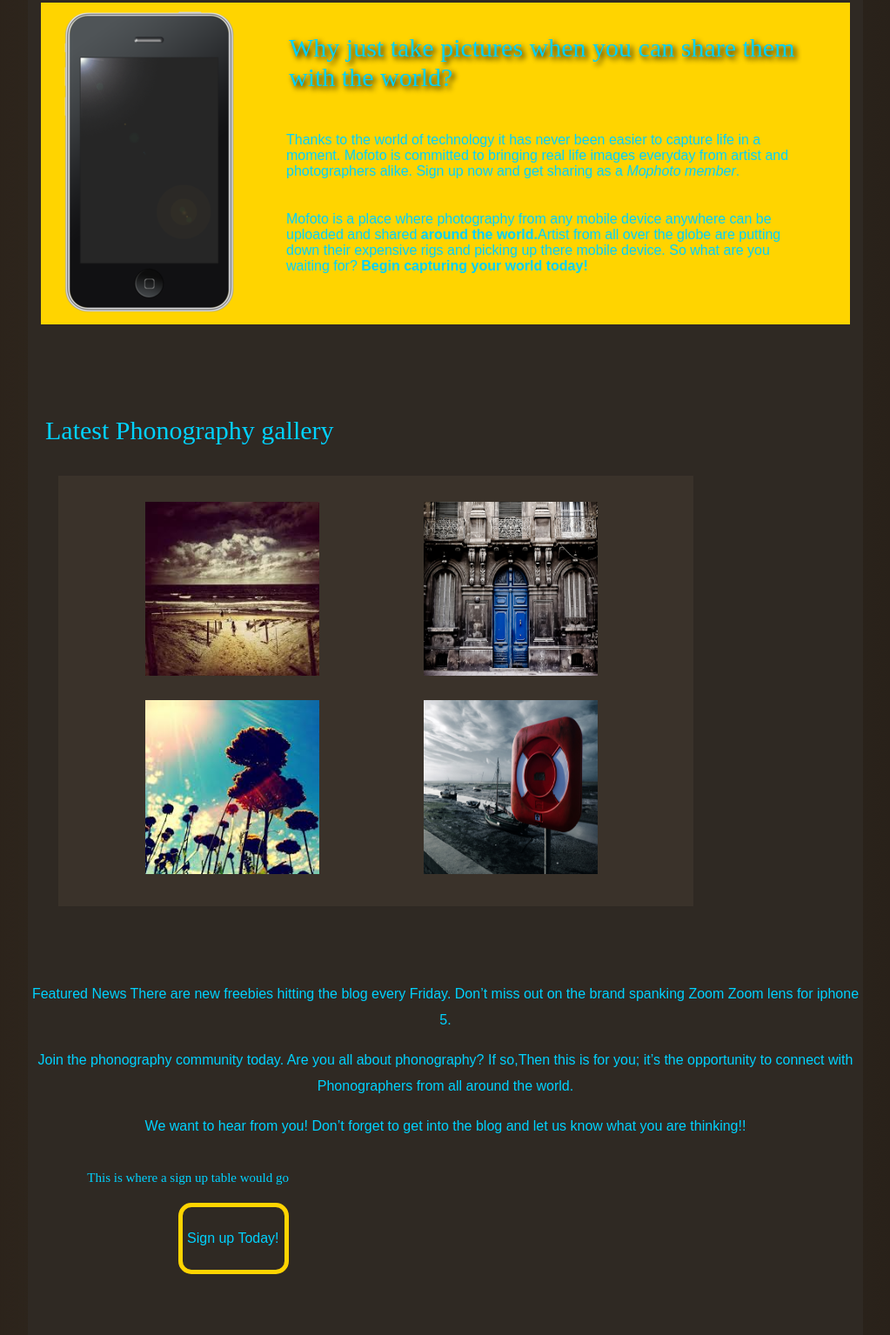
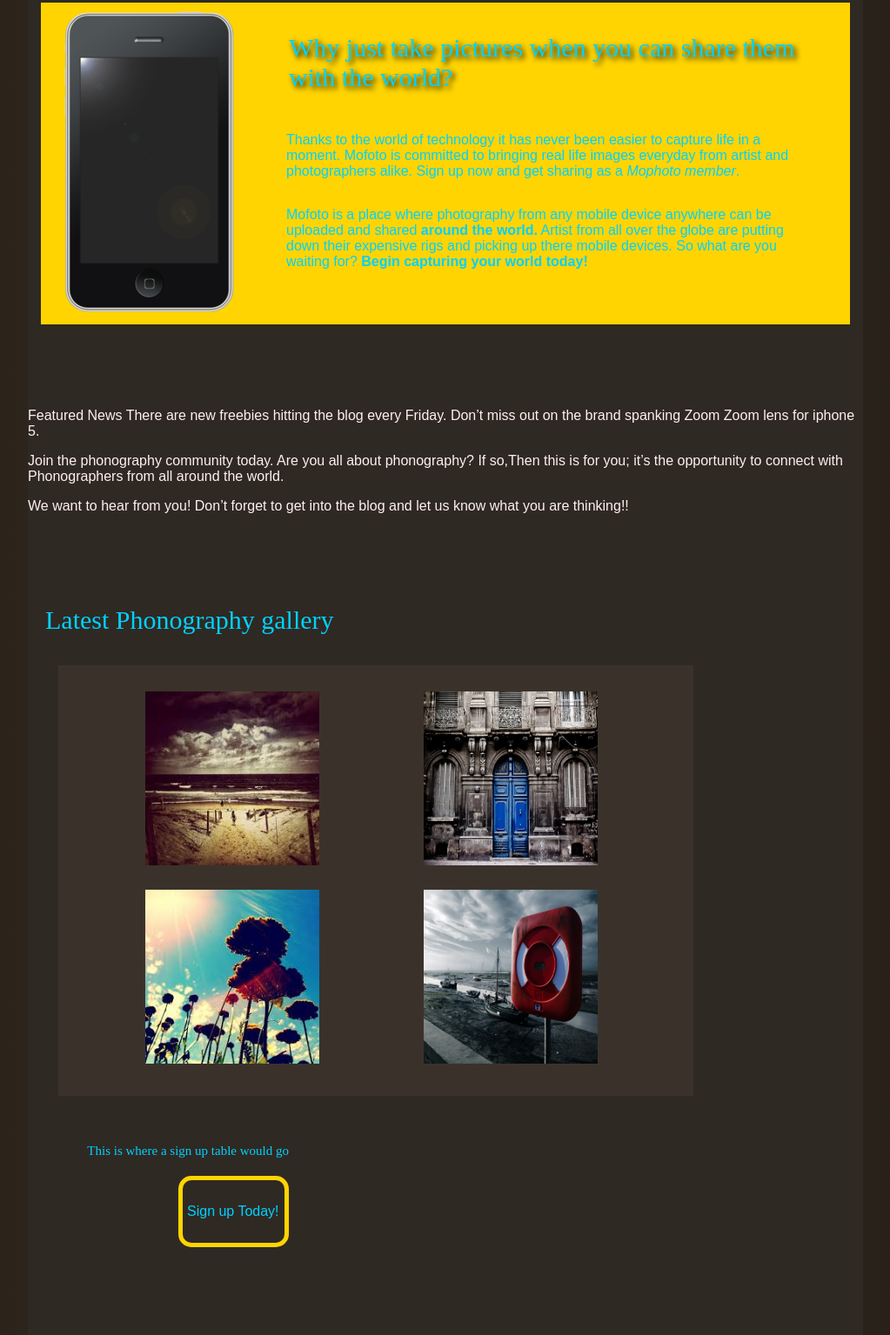
Before and after one commit to pttimturner/wsd, a plain HTML site: page index.html in a window 1280 px wide. Shown: the part 123-1658 px from the top of the page at 87% size, without its empty margins (128-1151 px from the left). Drawn offline with Linux system fonts and the light colour scheme; a web font is replaced by a local one.

Commit message:
Clean up

```diff
--- a/css/main.css
+++ b/css/main.css
@@ -54,7 +54,7 @@ a:link {
 	color: #00d2ff;
 }
 
-a: visited {
+a:visited {
 	color: #00d2ff;
 }
 
@@ -87,7 +87,7 @@ h2 {
 .maincontent {
 	width: 600px;
 	padding-right: 48px;
-	padding-bottom: 5px;
+	padding-bottom: 0px;
 	color: #00d2ff;
 	float: right;
 	clear: both;
@@ -161,7 +161,7 @@ h4 {
 }
 
 #featuredcontent {
-	padding-top:35px;
+	padding-top:65px;
 	-moz-column-count: 3;
 	-moz-column-gap: 20px;
 
--- a/index.html
+++ b/index.html
@@ -33,25 +33,48 @@
 
 
 
-			<p class="maincontent"> Thanks to the world of technology it has never been easier to
-capture life in a moment. Mofoto is committed to bringing real life images
-everyday from artist and photographers alike. Sign up now and get sharing as
-a<em> Mophoto member</em>.
+		<p class="maincontent"> Thanks to the world of technology it has never
+		been easier to capture life in a moment. Mofoto is committed to bringing
+		real life images everyday from artist and photographers alike. Sign up
+		now and get sharing as a<em> Mophoto member</em>.
 		</p>
 
 
-		<p class="maincontent">Mofoto is a place where photography from any mobile device anywhere
-can be uploaded and shared <strong>around the world.</strong>Artist from all over
-the globe are putting down their expensive rigs and picking up there mobile device.
-So what are you waiting for? <strong>Begin capturing your world today!</strong>
+		<p class="maincontent">Mofoto is a place where photography from any mobile
+		device anywhere can be uploaded and shared <strong>around the world.</strong>
+		Artist from all over the globe are putting down their expensive rigs and
+		picking up there mobile devices. So what are you waiting for?
+		<strong>Begin capturing your world today!</strong>
 		</p>
 
-		<div id="iphone">
+			<div id="iphone">
 		<img src="images/IPhone.jpg" alt="iphone photo" title="iphone image">
-		</div>
+			</div>
 
 			</div>
 		</section>
+
+
+
+			<div id="featuredcontent">
+
+
+		<p>Featured News There are new freebies hitting the blog every
+		Friday. Don’t miss out on the brand
+	 	spanking Zoom Zoom  lens for iphone 5.</p>
+
+		<p>Join the phonography community today.
+		Are you all about phonography? If so,Then this is for
+ 		you; it’s the opportunity to connect with
+		Phonographers from all around the world.
+		</p>
+
+	<p>We want to hear from you!
+	Don’t forget to get into the blog and let us
+	know what you are thinking!!</p>
+
+			</div>
+
 
 
 		<article>
@@ -77,24 +100,6 @@ width="200" height="200" alt="photo 4" title="mobilephoto4"></li>
 
 		</article>
 
-			<div id="featuredcontent">
-
-
-	<p>Featured News There are new freebies hitting the blog every
-	Friday. Don’t miss out on the brand
-	 spanking Zoom Zoom  lens for iphone 5.</p>
-
-	<p>Join the phonography community today.
-	Are you all about phonography? If so,Then this is for
- 	you; it’s the opportunity to connect with
-	Phonographers from
- 	all around the world.</p>
-
-	<p>We want to hear from you!
-	Don’t forget to get into the blog and let us
-	know what you are thinking!!</p>
-
-			</div>
 
 
 		<aside id="aside">
```
